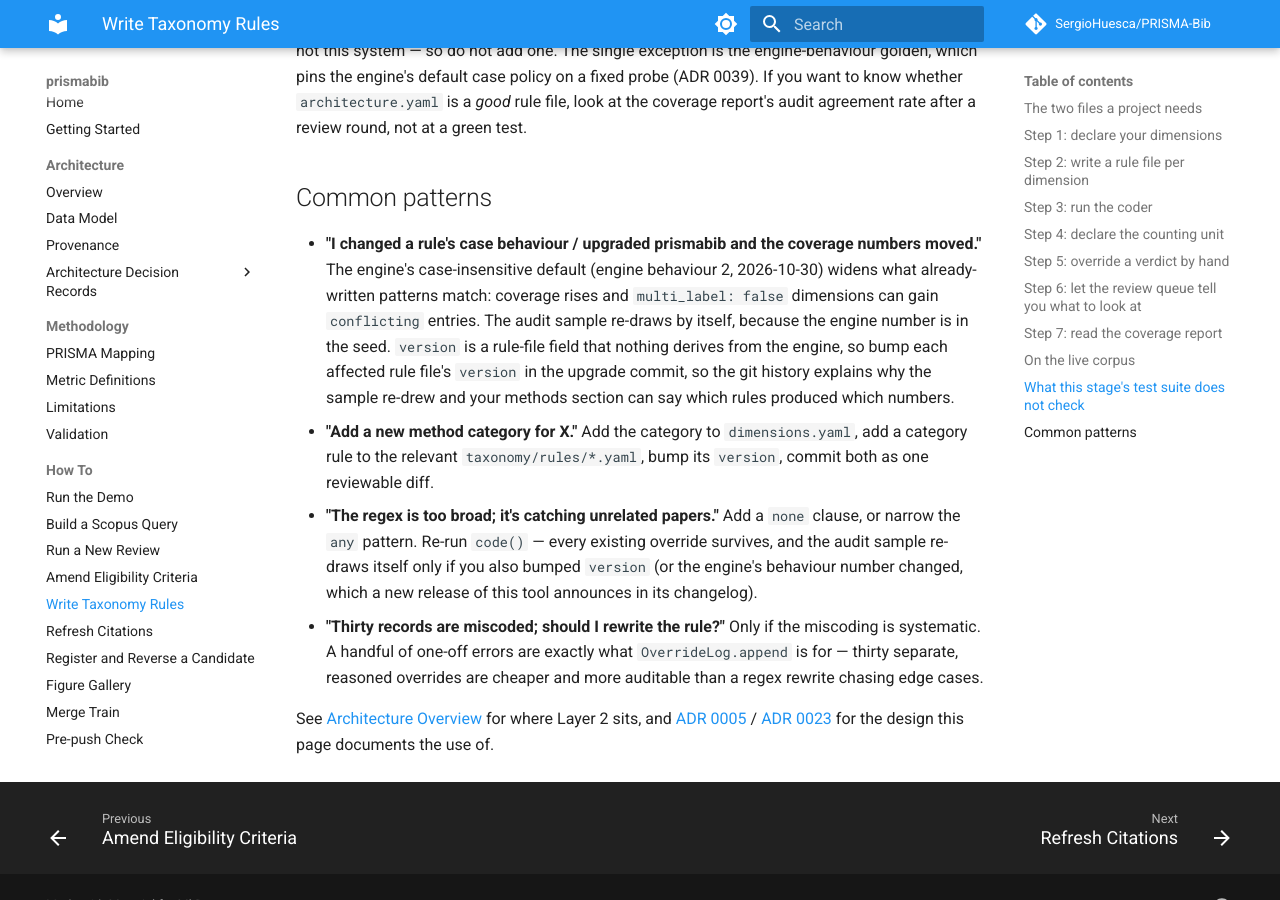
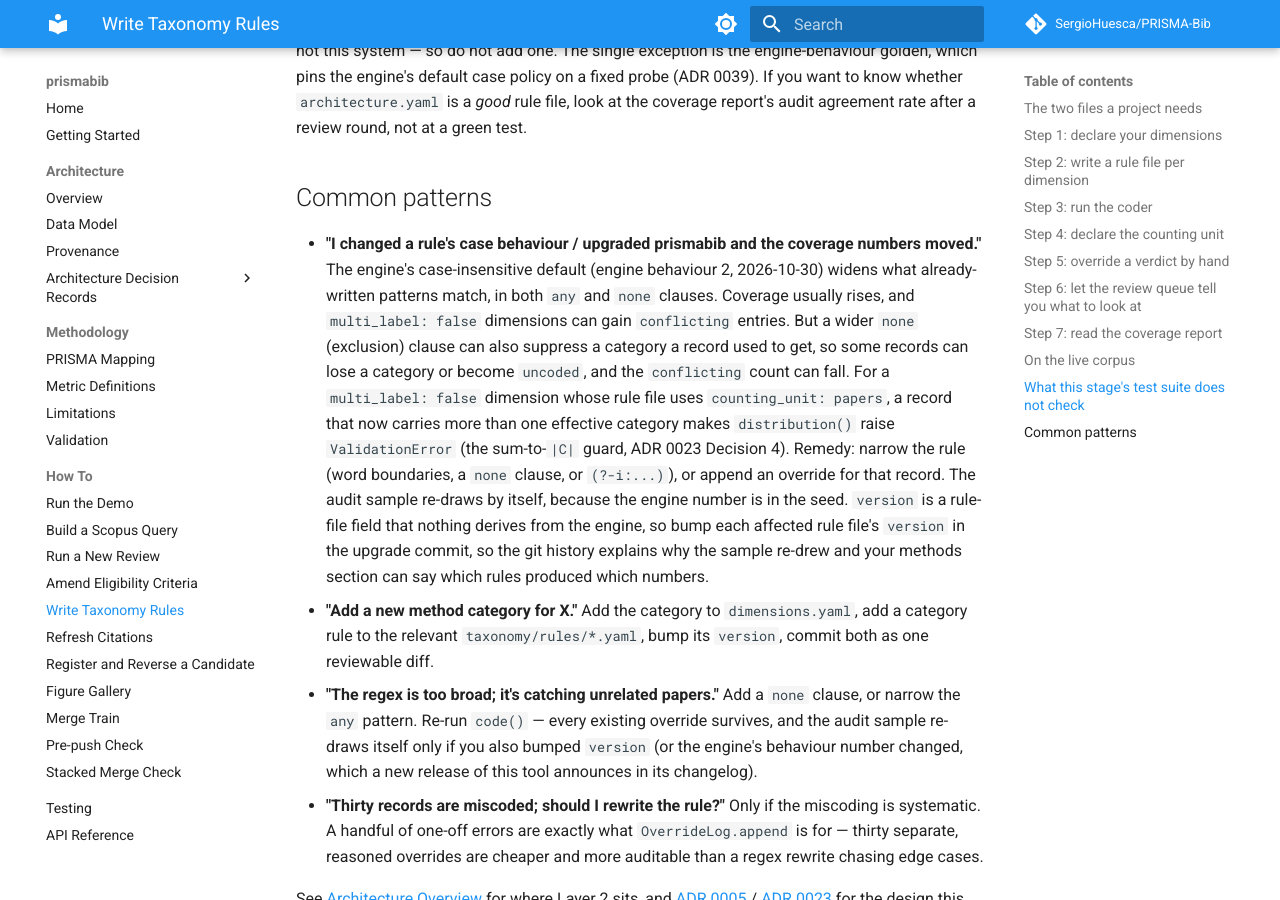
Before and after one commit to SergioHuesca/PRISMA-Bib, an MkDocs documentation site: the page built from docs/how-to/write-taxonomy-rules.md, in a window 1280 px wide and 900 px high, scrolled down 6165 px. Built offline with MkDocs 1.6.1 and Material for MkDocs 9.7.7, drawn with Linux system fonts in a browser that asks for light colours; comment, search, counter and statistics services are not loaded.

Commit message:
docs(how-to): coverage usually rises, none clauses widen too; the papers error after an upgrade
Co-Authored-By: Claude Sonnet 5.5 <noreply@anthropic.com>
Claude-Session: https://claude.ai/code/session_01QjNadz7h2UAZ2C2xhuaY8z

```diff
--- a/docs/how-to/write-taxonomy-rules.md
+++ b/docs/how-to/write-taxonomy-rules.md
@@ -277,11 +277,17 @@ at a green test.
 
 - **"I changed a rule's case behaviour / upgraded prismabib and the coverage numbers moved."**
   The engine's case-insensitive default (engine behaviour 2, 2026-10-30) widens what
-  already-written patterns match: coverage rises and `multi_label: false` dimensions can gain
-  `conflicting` entries. The audit sample re-draws by itself, because the engine number is in the
-  seed. `version` is a rule-file field that nothing derives from the engine, so bump each
-  affected rule file's `version` in the upgrade commit, so the git history explains why the
-  sample re-drew and your methods section can say which rules produced which numbers.
+  already-written patterns match, in both `any` and `none` clauses. Coverage usually rises, and
+  `multi_label: false` dimensions can gain `conflicting` entries. But a wider `none` (exclusion)
+  clause can also suppress a category a record used to get, so some records can lose a category
+  or become `uncoded`, and the `conflicting` count can fall. For a `multi_label: false` dimension
+  whose rule file uses `counting_unit: papers`, a record that now carries more than one effective
+  category makes `distribution()` raise `ValidationError` (the sum-to-`|C|` guard, ADR 0023
+  Decision 4). Remedy: narrow the rule (word boundaries, a `none` clause, or `(?-i:...)`), or
+  append an override for that record. The audit sample re-draws by itself, because the engine
+  number is in the seed. `version` is a rule-file field that nothing derives from the engine, so
+  bump each affected rule file's `version` in the upgrade commit, so the git history explains why
+  the sample re-drew and your methods section can say which rules produced which numbers.
 - **"Add a new method category for X."** Add the category to `dimensions.yaml`, add a
   category rule to the relevant `taxonomy/rules/*.yaml`, bump its `version`, commit both as
   one reviewable diff.
```
